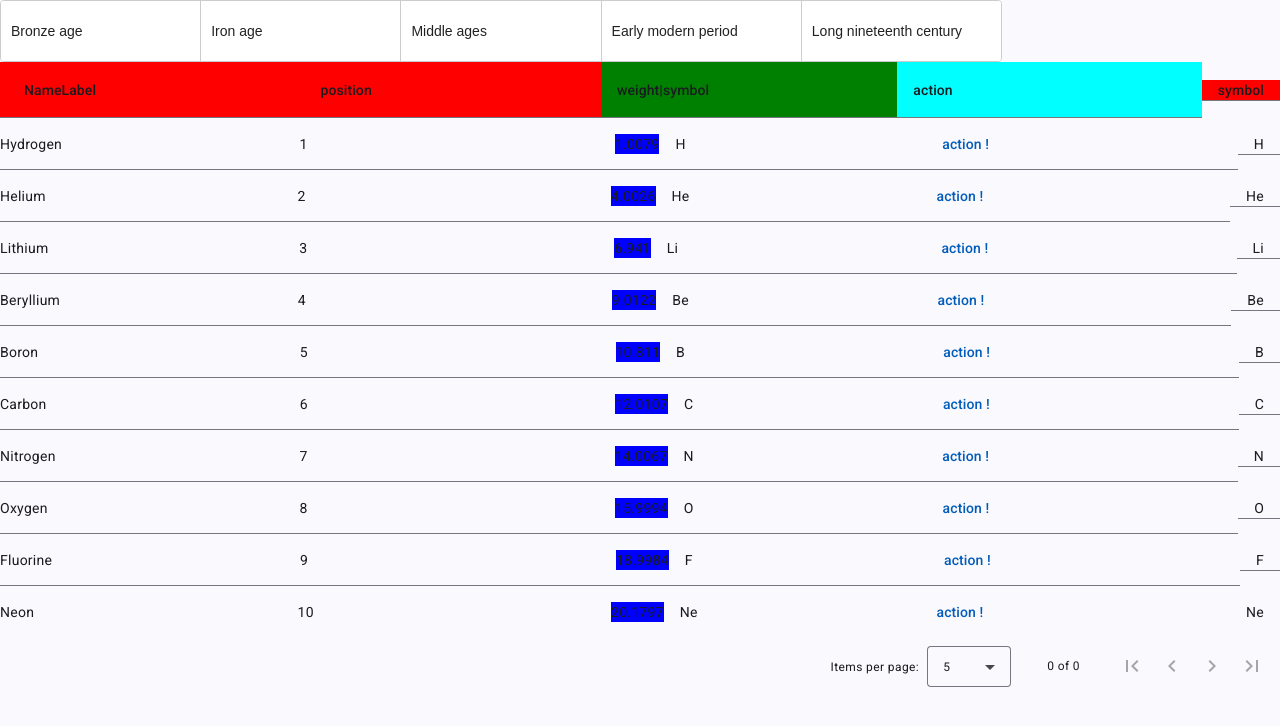
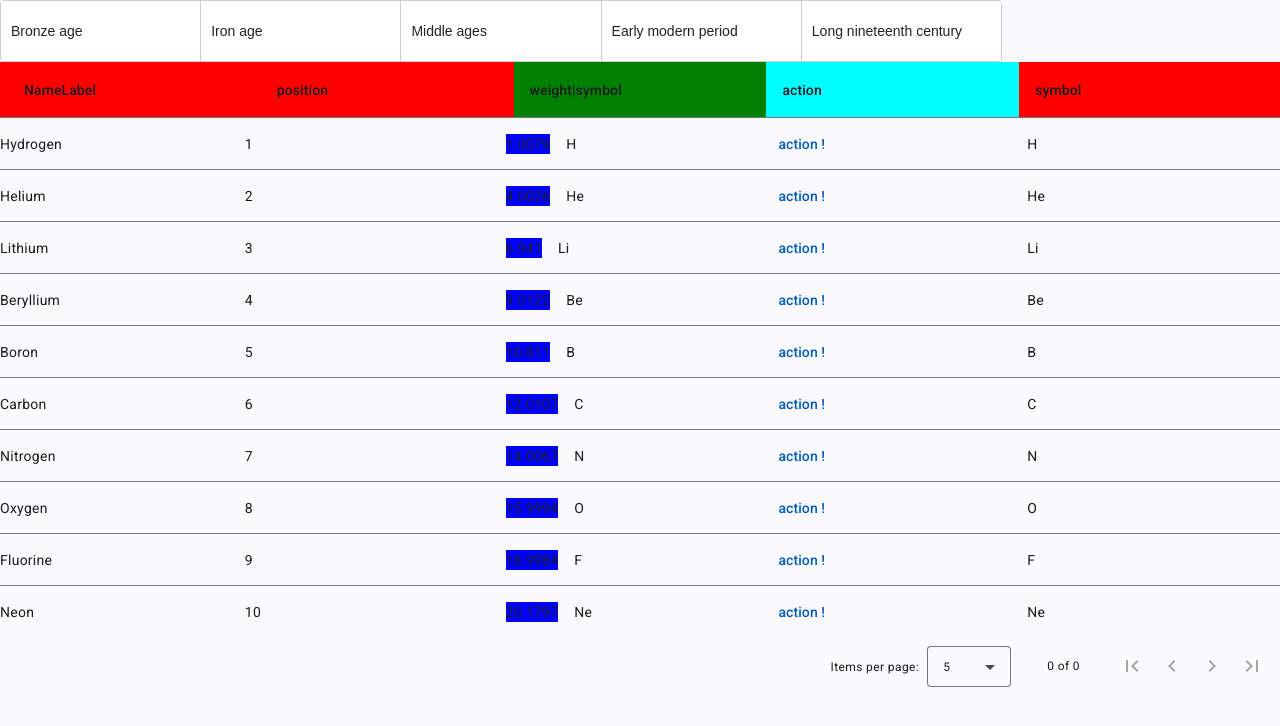
Before and after one commit to theCat69/exemple-generic-table-ang21, an Angular app: page / in a window 1280 px wide. Shown: the top 726 px of the page. Built offline with nearby package versions, Linux system fonts and the light colour scheme.

Commit message:
still doesn't work but whatever

```diff
--- a/src/app/components/column/column.ts
+++ b/src/app/components/column/column.ts
@@ -1,17 +1,18 @@
 import { ChangeDetectionStrategy, Component, ContentChild, input, OnInit, TemplateRef, ViewChild } from '@angular/core';
-import { CdkDragDrop, CdkDragStart, DragDropModule } from '@angular/cdk/drag-drop';
 import { MatCellDef, MatColumnDef, MatFooterCellDef, MatHeaderCellDef, MatTableModule } from '@angular/material/table';
 import { NgTemplateOutlet } from '@angular/common';
+import { CdkDrag, CdkDragDrop, CdkDragStart, DragDropModule } from '@angular/cdk/drag-drop';
+import { MatTabsModule } from '@angular/material/tabs';
 
 @Component({
   selector: 'app-column',
-  imports: [MatTableModule, DragDropModule, NgTemplateOutlet],
+  imports: [MatTableModule, NgTemplateOutlet, DragDropModule, MatTabsModule],
   templateUrl: './column.html',
   styleUrl: './column.scss',
-  host: {
-    'class': 'simple-column cdk-visually-hidden',
-    '[attr.ariaHidden]': 'true',
-  },
+  // host: {
+  //   'class': 'simple-column cdk-visually-hidden',
+  //   '[attr.ariaHidden]': 'true',
+  // },
   changeDetection: ChangeDetectionStrategy.OnPush
 })
 export class Column<T> implements OnInit {
@@ -27,10 +28,10 @@ export class Column<T> implements OnInit {
   @ViewChild(MatCellDef, { static: true }) public cellDef!: MatCellDef;
   @ViewChild(MatHeaderCellDef, { static: true }) public headerCellDef!: MatHeaderCellDef;
   @ViewChild(MatFooterCellDef, { static: true }) public footerCellDef!: MatFooterCellDef;
-  //
+
   @ContentChild(TemplateRef, { static: true })
   cellTemplate!: TemplateRef<{ $implicit: T }>;
-  //
+
   ngOnInit(): void {
     if (this.columnDef) {
       this.columnDef.name = this.prop();
--- a/src/app/components/img-column/img-column.html
+++ b/src/app/components/img-column/img-column.html
@@ -1,11 +1,19 @@
 <ng-container [matColumnDef]="prop()"
 >
-  <th mat-header-cell *matHeaderCellDef
+  <mat-header-cell *matHeaderCellDef
+      class="draggable-element"
       [style.background-color]="styleHeaderBgColor()"
+      cdkDrag
+      cdkDragLockAxis="x"
+      (cdkDragStarted)="startedDrag($event)"
   >
+      <!-- [cdkDragData]="{ name: prop() }" -->
+    <!-- <span class="drag-handle" cdkDragHandle> -->
+    <!--   ⠿ -->
+    <!-- </span> -->
     <span > {{ label() ?? prop() }}</span>
-  </th>
-  <td mat-cell *matCellDef="let row "
+  </mat-header-cell>
+  <mat-cell *matCellDef="let row"
       [style.padding]="cellPadding()"
   >
     @if(cellTemplate) {
@@ -17,5 +25,5 @@
     @else {
       {{ row[prop()] }}
     }
-  </td>
+  </mat-cell>
 </ng-container>
--- a/src/app/components/img-column/img-column.ts
+++ b/src/app/components/img-column/img-column.ts
@@ -2,10 +2,11 @@ import { ChangeDetectionStrategy, Component, forwardRef } from '@angular/core';
 import { Column } from '../column/column';
 import { MatTableModule } from '@angular/material/table';
 import { NgTemplateOutlet } from '@angular/common';
+import { DragDropModule } from '@angular/cdk/drag-drop';
 
 @Component({
   selector: 'app-img-column',
-  imports: [MatTableModule, NgTemplateOutlet],
+  imports: [MatTableModule, NgTemplateOutlet, DragDropModule],
   templateUrl: './img-column.html',
   styleUrl: './img-column.scss',
   changeDetection: ChangeDetectionStrategy.OnPush,
```
